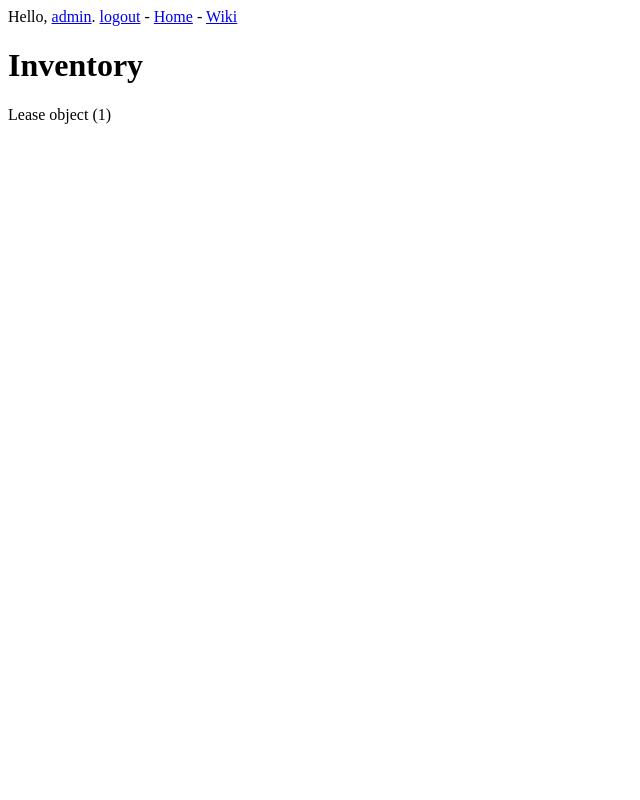
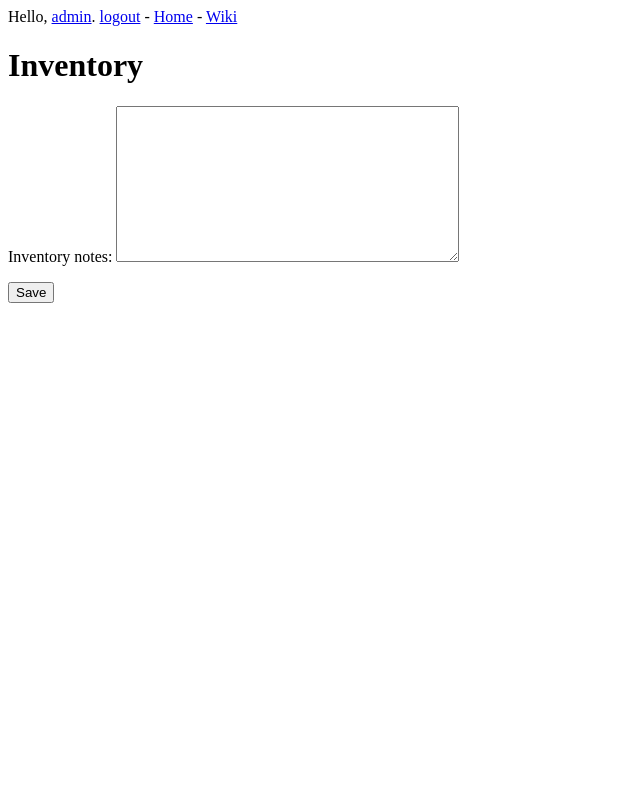
Before and after one commit to eshc/eshc-intranet, a Django app: page /leases/inventory/1 in a window 1280 px wide. Shown: the whole page, without its empty margins (0-640 px from the left). Run offline with Django 3.2, Linux system fonts and the light colour scheme; a user stored in the database is signed in; data comes from the database, SQL or seed files in the repository.

Commit message:
Modify inventory form

```diff
--- /dev/null
+++ b/leases/forms.py
@@ -0,0 +1,16 @@
+from django import forms
+from .models import Inventory
+
+class InventoryForm(forms.ModelForm):
+
+	class Meta:
+		model = Inventory
+		fields = ['inventory_notes']
+
+	def save(self, commit=True):
+		inventory = super(InventoryForm, self).save(commit=False)
+		inventory.inventory_notes = self.cleaned_data['inventory_notes']
+
+		if commit:
+			inventory.save()
+		return inventory
--- a/leases/templates/leases/inventory.html
+++ b/leases/templates/leases/inventory.html
@@ -4,6 +4,15 @@
 
 <h1>Inventory</h1>
 
-{{ lease }}
+{% if lease %}
+
+<form method="POST" action="{% url 'leases:inventory' lease.id %}">
+    {% csrf_token %}
+    {{ inventory_form.as_p }}
+    <button name="submit">Save</button>
+    <input type="hidden" name="next" value="{% url 'users:profile' %}" />
+</form>
+
+{% endif %}
 
 {% endblock content %}
--- a/leases/views.py
+++ b/leases/views.py
@@ -1,7 +1,11 @@
 from django.shortcuts import get_object_or_404, render
 from django.contrib.auth.decorators import login_required
+from django.http import HttpResponseRedirect
+from django.urls import reverse
+from django.utils import timezone
 
-from .models import Lease
+from .models import Lease, Inventory
+from .forms import InventoryForm
 
 @login_required
 def inventory(request, pk):
@@ -10,7 +14,22 @@ def inventory(request, pk):
 
 	# Verify lease belongs to the user
 	if request.user.id == lease.user_id:
-		context = {'lease': lease}
+
+		if request.method != 'POST':
+			# Display empty form
+			inventory_form = InventoryForm()
+		else:
+			inventory_form = InventoryForm(data=request.POST)#, instance=inventory)
+			# inventory_form.sub_date = timezone.localdate()
+			if inventory_form.is_valid():
+				inventory_form = inventory_form.save()
+				return HttpResponseRedirect(reverse('users:profile'))
+
+
+		context = {'lease': lease, 'inventory_form': inventory_form}
+		# return render(request, 'users/edit_profile.html', context)
+
+
 	else:
-		context = {'lease': 'You do not have permission to view this page.'}
+		return HttpResponseRedirect(reverse('users:profile'))
 	return render(request, 'leases/inventory.html', context)
```
